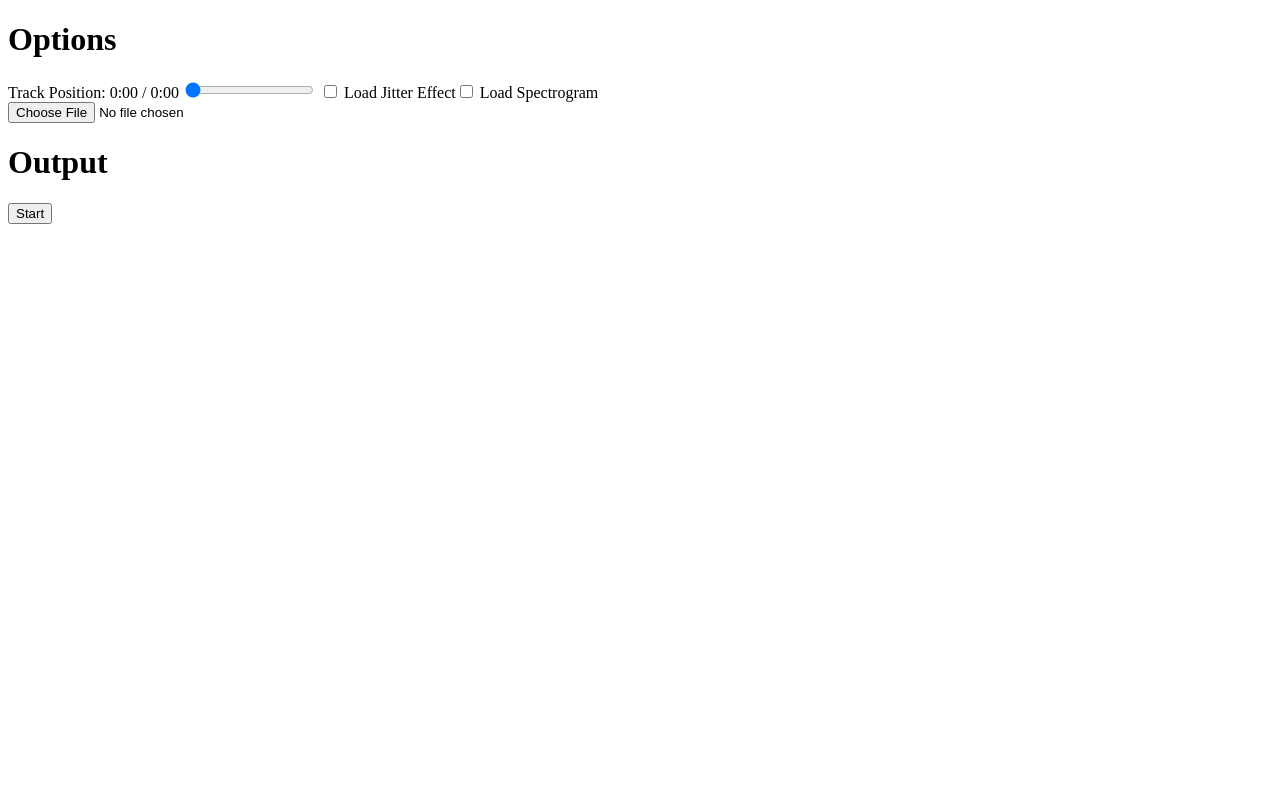
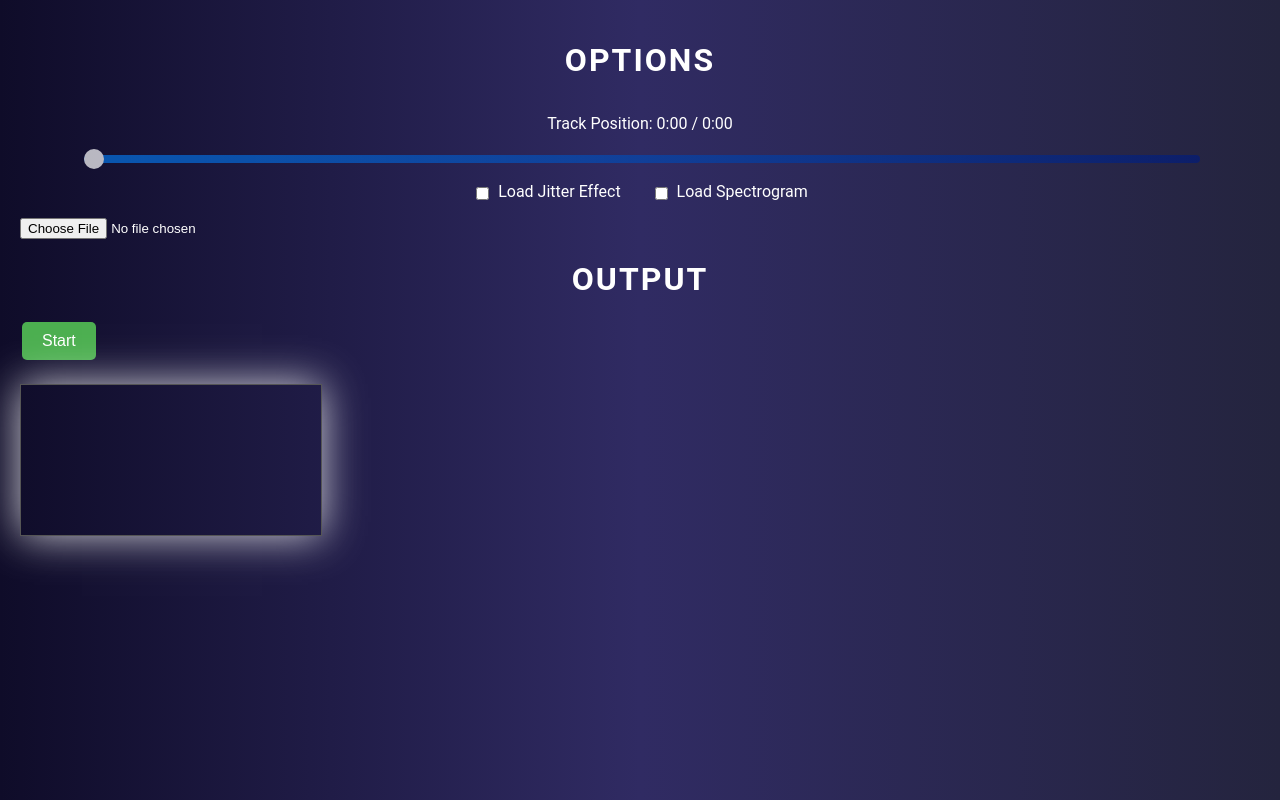
Before and after one commit to digiguru/jitter, a plain HTML site: page index.html in a window 1280 px wide. Drawn offline with Linux system fonts and the light colour scheme.

Commit message:
Adds some basic styling

```diff
--- a/index.html
+++ b/index.html
@@ -3,11 +3,7 @@
 <head>
 <meta charset="UTF-8">
 <title>Dynamic Audio Visualizer</title>
-<style>
-  canvas {
-    position: absolute;
-  }
-</style>
+<link rel="stylesheet" href="style.css">
 </head>
 <body>
     <h1>Options</h1>
--- /dev/null
+++ b/style.css
@@ -0,0 +1,118 @@
+/* General Style for the Page */
+body {
+    background: linear-gradient(to right, #0f0c29, #302b63, #24243e);
+    color: #fff;
+    font-family: 'Roboto', sans-serif;
+    margin: 0;
+    padding: 20px;
+    overflow-x: hidden;
+}
+
+h1 {
+    text-align: center;
+    font-size: 2em;
+    text-transform: uppercase;
+    letter-spacing: 2px;
+    margin-bottom: 20px;
+}
+canvas {
+    position: absolute;
+}
+/* Canvas Styles */
+canvas {
+    display: block;
+    margin: 20px auto;
+    border: 1px solid #555;
+    box-shadow: 0 0 20px rgba(255, 255, 255, 0.6);
+    animation: pulse 2s infinite;
+}
+
+@keyframes pulse {
+    0% { box-shadow: 0 0 20px rgba(255, 255, 255, 0.6); }
+    50% { box-shadow: 0 0 40px rgba(255, 255, 255, 0.8); }
+    100% { box-shadow: 0 0 20px rgba(255, 255, 255, 0.6); }
+}
+
+/* Custom Slider */
+input[type="range"] {
+    -webkit-appearance: none;
+    width: 100%;
+    height: 8px;
+    border-radius: 5px;
+    background: linear-gradient(to right, #0575E6, #021B79);
+    outline: none;
+    opacity: 0.7;
+    transition: opacity .2s ease-in-out;
+}
+
+input[type="range"]:hover,
+input[type="range"]:focus {
+    opacity: 1;
+}
+
+input[type="range"]::-webkit-slider-thumb {
+    -webkit-appearance: none;
+    appearance: none;
+    width: 20px;
+    height: 20px;
+    border-radius: 50%;
+    background: #fff;
+    cursor: pointer;
+}
+
+input[type="range"]::-moz-range-thumb {
+    width: 20px;
+    height: 20px;
+    border: 0;
+    border-radius: 50%;
+    background: #fff;
+    cursor: pointer;
+}
+
+/* Buttons */
+button {
+    background-color: #4CAF50;
+    border: none;
+    color: white;
+    padding: 10px 20px;
+    text-align: center;
+    text-decoration: none;
+    display: inline-block;
+    font-size: 16px;
+    margin: 4px 2px;
+    transition: background-color 0.3s ease;
+    cursor: pointer;
+    border-radius: 5px;
+}
+
+button:hover {
+    background-color: #45a049;
+}
+
+/* Label and Checkboxes */
+label {
+    margin: 10px;
+    padding: 5px;
+    display: inline-block;
+    transition: transform 0.3s ease;
+}
+
+input[type="checkbox"] {
+    margin-right: 5px;
+}
+
+label:hover {
+    transform: scale(1.05);
+}
+
+/* Additional Styling for Controls */
+#controls {
+    margin: auto;
+    width: 90%;
+    text-align: center;
+}
+
+#controls input,
+#controls label {
+    vertical-align: middle;
+}
```
